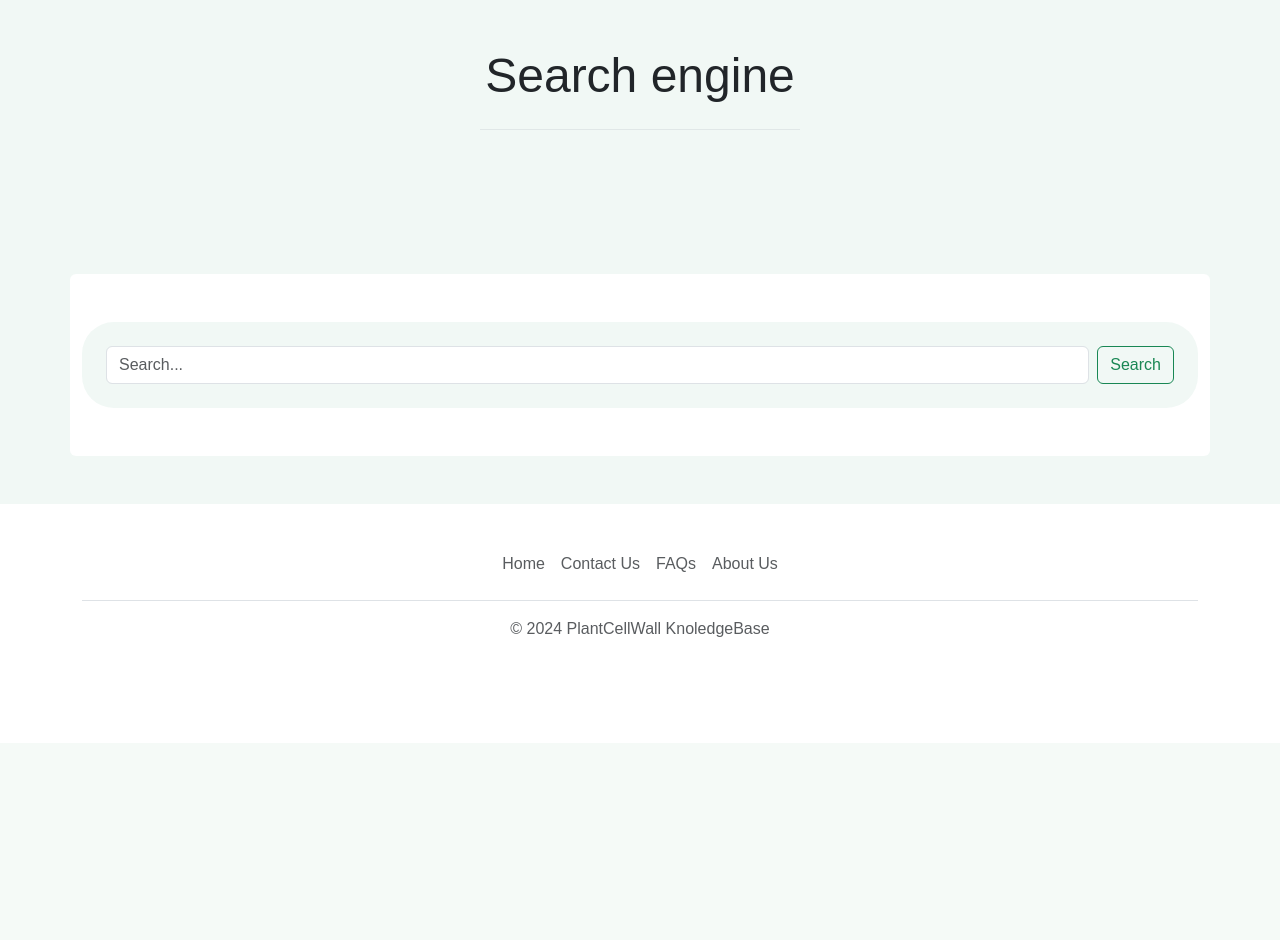
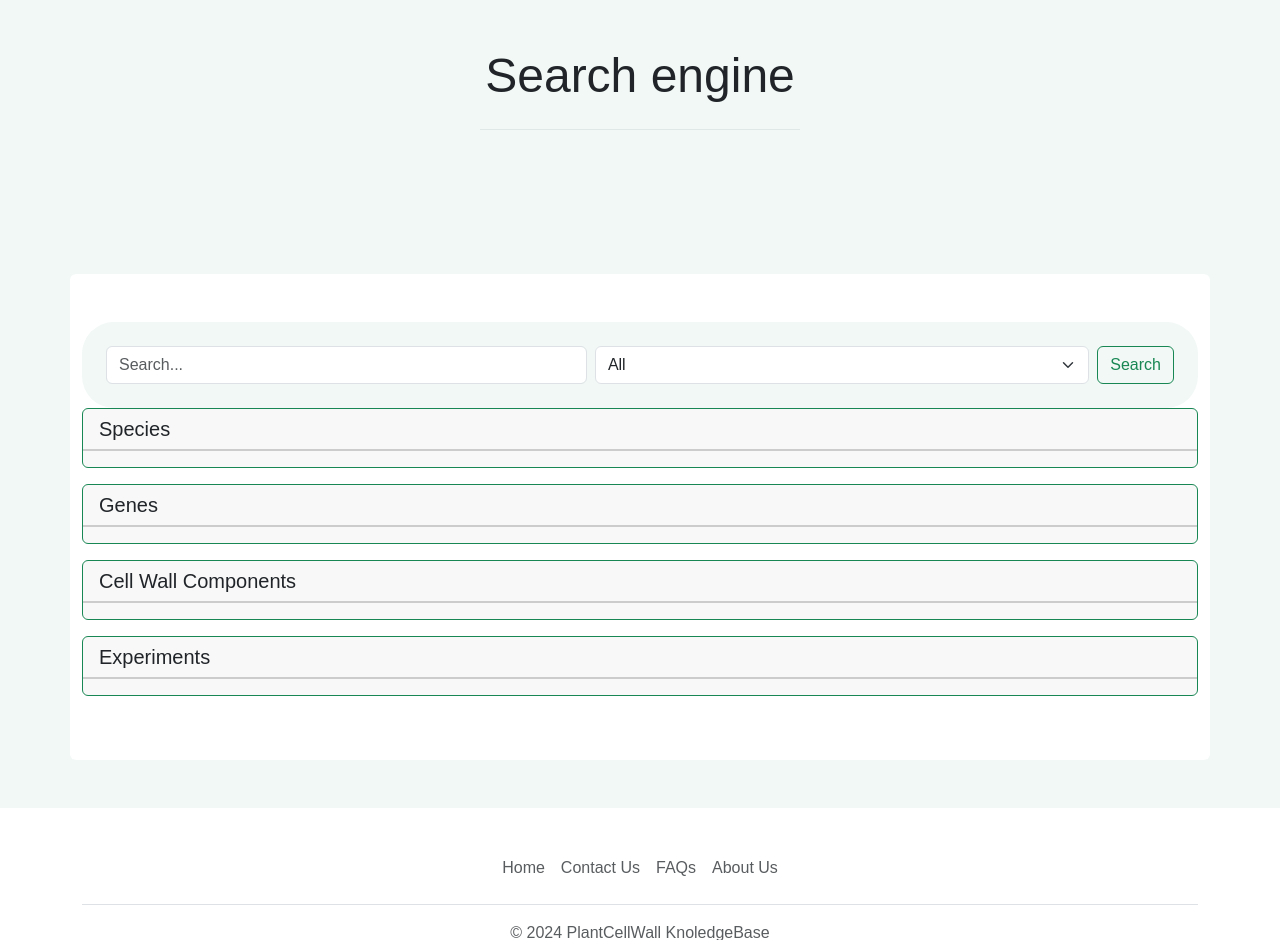
Before and after one commit to labbces/pcwkb, a Django app: template pcwkb/pcwkb_core/templates/search/search_results.html in a window 1280 px wide. Shown: the part 57-997 px from the top of the page. Before the commit the page ends 694 px from the top, so only its background shows below. Run offline with Django 3.2, Linux system fonts and the light colour scheme; the template is opened without the code that fills it, so the values that code supplies are empty; some libraries are stand-ins or nearby versions.

Commit message:
updating search and autocomplete

```diff
--- a/pcwkb/pcwkb_core/static/script/search/autocomplete1.js
+++ b/pcwkb/pcwkb_core/static/script/search/autocomplete1.js
@@ -1,30 +1,34 @@
 $(document).ready(function () {
+    // jQuery: Initialize autocomplete widget on the input field with ID
     $('#search-input').autocomplete({
+        // jQuery UI: Configure the autocomplete widget
         source: function (request, response) {
+            // jQuery AJAX:  Make an AJAX request to autocomplete
+            //(according to the view this autocomplete depends on the "*_auto" indexes in the search_view and search_indexes)
             $.ajax({
                 url: '/pcwkb_core/autocomplete/',
                 method: 'GET',
-                data: { q: request.term },
+                data: { q: request.term }, // Pass search term as data
                 success: function (data) {
+                    // Map the returned data to the format expected by jQuery UI
                     response($.map(data, function (item) {
                         return {
-                            label: item.label,
-                            value: item.label
+                            label: item.label
                         };
                     }));
                 }
             });
         },
-        autoFocus: true,
-        minLength: 1,
+        autoFocus: true, // Automatically focus on the first item
+        minLength: 1,    // Minimum characters before triggering the autocomplete
         select: function (event, ui) {
-            $('#search-input').val(ui.item.label);
-            return false; // Previne o comportamento padrão
+            $('#search-input').val(ui.item.label); // jQuery: Set the selected value in the input field
+            return false; // Prevent default behavior
         }
     });
 
+    // jQuery: Handle autocompleteselect event (now it is just showing in the console)
     $('#search-input').on('autocompleteselect', function(event, ui) {
-        // Opcional: Faça algo quando um item for selecionado
         console.log('Selected: ' + ui.item.value);
     });
 });
--- a/pcwkb/pcwkb_core/static/script/search/search.js
+++ b/pcwkb/pcwkb_core/static/script/search/search.js
@@ -1,33 +1,50 @@
 $(document).ready(function () {
+    // jQuery: Handle model selection change event
+    $('#model-select').change(function () {
+        console.log("Script is running");
+        var selectedModel = $(this).val(); // Get the selected model value
+        if (selectedModel === 'genes' ||  selectedModel === 'cellwallcomp') {// Enable or disable species selector if genes or cellwallcomp is selected
+            $('#species-select').show();
+        } else {
+            $('#species-select').hide();
+        }
+    });
+
+    // jQuery: Handle form submission event
     $('#search-form').submit(function (event) {
         event.preventDefault(); // Prevent default form submission
 
-        var query = $('#search-input').val().trim();
+        var query = $('#search-input').val().trim(); // Getting input values the search input value
+        var model = $('#model-select').val();
+        var speciesId = $('#species-select').val();
+
         if (query.length > 0) {
-            $('#search-results').html('<p>Loading...</p>'); // Loading indicator
+            $('#search-results').html('<p>Loading...</p>'); // Show loading indicator
 
-            // Manually trigger AJAX request to search_pcwkb endpoint
+            // jQuery AJAX: Make an AJAX request to search_pcwkb
             $.ajax({
-                url: '/pcwkb_core/search_pcwkb/',
-                method: 'GET',
-                data: { 'q': query },
+                url: '/pcwkb_core/search_pcwkb/', // URL for search
+                method: 'GET', // HTTP method
+                data: { 'q': query, 'model': model, 'species_id': speciesId }, // Pass query, model, and species_id as parameters
                 success: function (response) {
                     // Clear previous data
                     $('#search-results').empty();
                     $('#species-data').empty();
                     $('#gene-data').empty();
 
+                    // Handle search results
                     let content = '';
                     if (response.results && response.results.length > 0) {
-                        content = '<p>Search results:</p>';
+                        content = '<p>Search results for <strong>' + query + '</strong>:</p>';
+                        // Iterate through results and display links
+                        lastspecieshtml = "";
                         response.results.forEach(function(result) {
-                            content += '<p><a href="' + result.url_species + '" target="_blank">' + result.label + '</a></p>';
-                            updateResponseDivs(result);
+                            updateResponseDivs(result); // Update response divs
                         });
                     } else {
                         content = '<p>Search result: No results found.</p>';
                     }
-                    $('#search-results').html(content);
+                    $('#search-results').html(content); // jQuery: Display results in DOM
                 },
                 error: function (xhr, status, error) {
                     $('#search-results').empty(); // Clear previous results
@@ -38,22 +55,37 @@ $(document).ready(function () {
         }
     });
 
+    // Function to update response divs with template data
     function updateResponseDivs(result) {
-        // Compile templates
+        // Underscore.js: Compile templates
         var speciesTemplate = _.template($('#species-card-template').html());
         var geneTemplate = _.template($('#gene-card-template').html());
+        var cellwallcompTemplate = _.template($('#cellwallcomp-card-template').html());
 
-        // Update the HTML with the objectData content
-        var speciesHtml = speciesTemplate({ specie: '<a href="' + result.url_species + '" target="_blank">' + result.specie + '</a></p>' });
+        // Update HTML with objectData content
+        var speciesHtml = speciesTemplate({ species: '<a href="' + result.url_species + '" target="_blank">' + result.species + '</a>'});
 
         var geneHtml = '';
-        if (result.gene_name) {
-            geneHtml = geneTemplate({ genes: '<a href="' + result.url_gene + '" target="_blank">' + result.gene_name + '</a></p>' });
-        } else {
+        if (result.gene) {
+            geneHtml = geneTemplate({ genes: '<a href="' + result.url_gene + '" target="_blank">' + result.gene + '</a></p>' });
+        }
+        else if (result.genes_count) {
             geneHtml = geneTemplate({ genes: '<a href="' + result.url_species + '#pagination-links" target="_blank">' + result.genes_count + '</a></p>' });
         }
+        else {
+            geneHtml = geneTemplate({ genes: '<a href="' + result.genes + '#pagination-links" target="_blank">' + result.genes + '</a></p>' })
+        }
 
-        $('#species-data').append(speciesHtml);
+        var cwcompHtml = cellwallcompTemplate({ cellwallcomp: '<a href="' + result.url_cellwallcomp + '" target="_blank">' + result.cellwallcomp + '</a>'});
+
+        // jQuery: Update HTML with objectData content
+        console.log(lastspecieshtml)
+        if (lastspecieshtml != speciesHtml){
+            lastspecieshtml = speciesHtml;
+            console.log(lastspecieshtml, speciesHtml);
+            $('#species-data').append(speciesHtml);
+        }
         $('#gene-data').append(geneHtml);
+        $('#cellwallcomp-data').append(cwcompHtml);
     }
 });
--- /dev/null
+++ b/pcwkb/pcwkb_core/templates/search/indexes/pcwkb_core/cellwallcomponent_text.txt
@@ -0,0 +1,2 @@
+{{ object.cellwallcomp_name }}
+{{ object.cellwallcomp_description }}
--- a/pcwkb/pcwkb_core/templates/search/indexes/pcwkb_core/gene_text.txt
+++ b/pcwkb/pcwkb_core/templates/search/indexes/pcwkb_core/gene_text.txt
@@ -1,2 +1,4 @@
 {{ object.gene_name }}
+{{ object.gene_id }}
 {{ object.description }}
+{{ object.species }}
--- a/pcwkb/pcwkb_core/templates/search/search_results.html
+++ b/pcwkb/pcwkb_core/templates/search/search_results.html
@@ -16,33 +16,73 @@
 <div class="pcwkb-bg-color py-5">
     <div class="bg-white container py-3 py-md-5 py-xl-8 rounded-2">
         <div class="rounded-5 p-4 pcwkb-bg-color">
+
             <form id="search-form" role="search" class="d-flex">
                 {% csrf_token %}
                 <label for="search-input" class="visually-hidden">Search</label>
                 <input type="text" class="form-control flex-grow-1 me-2" id="search-input" placeholder="Search..." aria-label="Search">
+
+                <label for="model-select" class="visually-hidden">Model</label>
+                <select id="model-select" class="form-select me-2">
+                    <option value="all">All</option>
+                    <option value="species">Species</option>
+                    <option value="genes">Genes</option>
+                    <option value="cellwallcomp">Cell Wall Components</option>
+                </select>
+
+                <label for="species-select" class="visually-hidden">Species</label>
+                <select id="species-select" class="form-select me-2" style="display: none;">
+                    <option value="all">All Species</option>
+                    {% for species in species_list %}
+                    <option value="{{ species.id }}">{{ species.scientific_name }}</option>
+                    {% endfor %}
+                </select>
+
                 <button type="submit" class="btn btn-outline-success">Search</button>
             </form>
+
             <div id="last-search"></div>
         </div>
         <div id="search-results"></div>
 
+        <div class="card border-success mb-3">
+            <h5 class="card-header">Species</h5>
             <div id="species-data"></div>
                 <script type="text/template" id="species-card-template">
-            <div class="card border-success mb-3">
-                <h5 class="card-header">Species</h5>
-                <div class="card-body"><p class="card-text"><i><%= specie %></i></p></div>
+                    <div id = "species-card-body" class="card-body"><p class="card-text"><i><%= species %></i></p></div>
+                </script>
             <div class="card-footer"></div>
         </div>
-        </script>
 
+
+        <div class="card border-success mb-3">
+            <h5 class="card-header">Genes</h5>
             <div id="gene-data"></div>
                 <script type="text/template" id="gene-card-template">
-            <div class="card border-success mb-3">
-                <h5 class="card-header">Molecular components</h5>
                     <div class="card-body"><p class="card-text">Gene: <%= genes %></p></div>
+                </script>
             <div class="card-footer"></div>
         </div>
+
+
+        <div class="card border-success mb-3">
+            <h5 class="card-header">Cell Wall Components</h5>
+            <div id="cellwallcomp-data"></div>
+                <script type="text/template" id="cellwallcomp-card-template">
+                    <div class="card-body"><p class="card-text">Cell Wall Component: <%= cellwallcomp %></p></div>
                 </script>
+            <div class="card-footer"></div>
+        </div>
+
+        <div class="card border-success mb-3">
+            <h5 class="card-header">Experiments</h5>
+            <div id="experiment-data"></div>
+                <script type="text/template" id="experiment-card-template">
+                    <div class="card-body"><p class="card-text">Experiment: <%= experiment %></p></div>
+                </script>
+            <div class="card-footer"></div>
+        </div>
+
 
     </div>
 </div>
```
Also changed, not shown: docs/source/solr_setup.md (+1 -1 lines), pcwkb/pcwkb_core/search_indexes.py (+20 -1 lines), pcwkb/pcwkb_core/static/script/search/autocomplete.js (+12 -8 lines), pcwkb/pcwkb_core/views/search/search_view.py (+41 -19 lines). Lines whose indentation alone changed are shown as unchanged.
